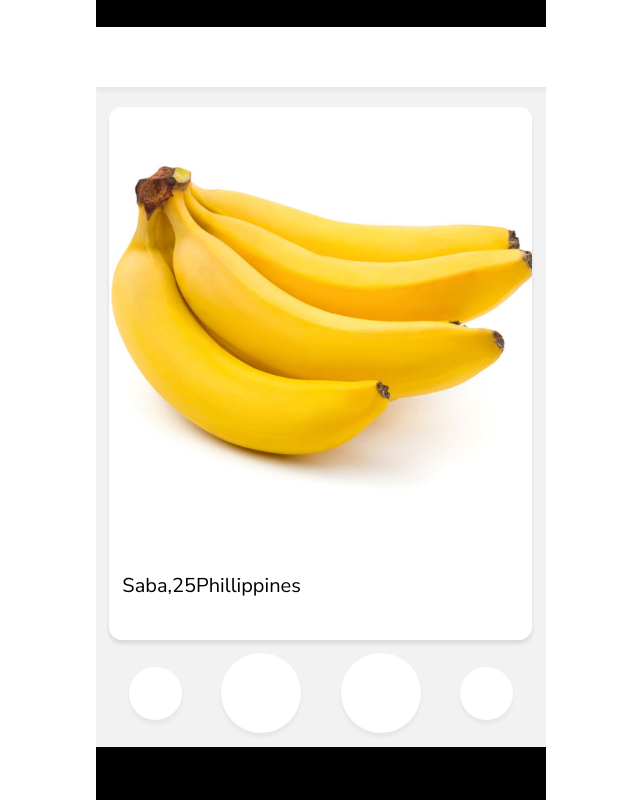
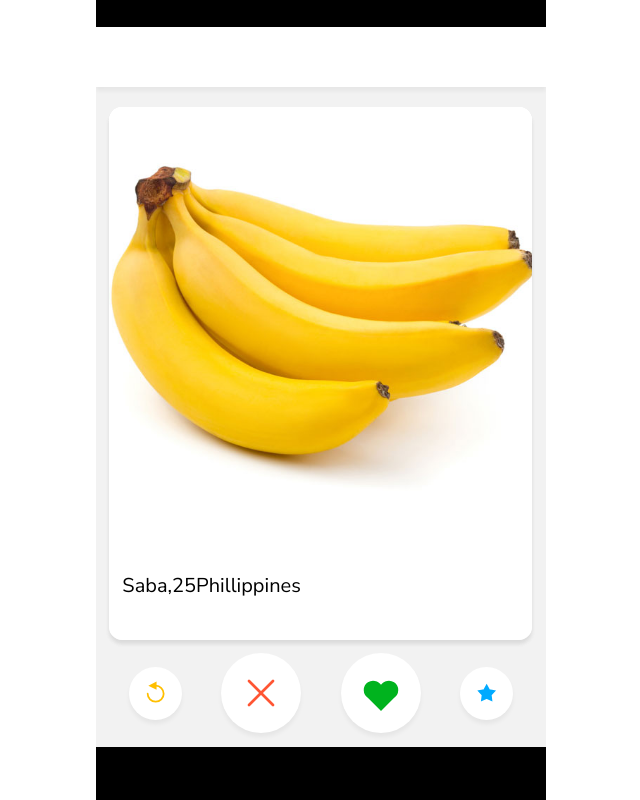
Before and after one commit to surma/tinderforbananas.com, a plain HTML site: page index.html in a window 1280 px wide. Shown: the whole page, without its empty margins (319-959 px from the left). Drawn offline with Linux system fonts and the light colour scheme.

Commit message:
Add icons to buttons

```diff
--- a/index.html
+++ b/index.html
@@ -30,12 +30,55 @@
       </tinderforbananas-item>
       <nav class="view--swipelist__controls">
         <button class="control control--small control--undo">
+          <svg xmlns="http://www.w3.org/2000/svg" viewBox="-50 -50 100 100" preserveAspectRatio="xMidYMid meet">
+            <path fill="none" d="
+              M -15 0
+              A 15 15 0 1 0 0 -15
+            " />
+            <path d="
+              M 0 -15
+              L 0 -20
+              L -10 -15
+              L 0 -10
+              z
+            " />
+          </svg>
+          </svg>
         </button>
         <button class="control control--big control--nope">
+          <svg xmlns="http://www.w3.org/2000/svg" viewBox="-50 -50 100 100" preserveAspectRatio="xMidYMid meet">
+            <line x1="-15" y1="-15" x2="15" y2="15" />
+            <line x1="15" y1="-15" x2="-15" y2="15" />
+          </svg>
         </button>
         <button class="control control--big control--like">
+          <svg xmlns="http://www.w3.org/2000/svg" viewBox="-50 -50 100 90" preserveAspectRatio="xMidYMid meet">
+            <path d="
+              M 0 15
+              L -15 0
+              A 10 10 0 1 1 0 -10
+              A 10 10 0 1 1 15 0
+              L 15 0
+              z
+            " />
+          </svg>
         </button>
         <button class="control control--small control--superlike">
+          <svg xmlns="http://www.w3.org/2000/svg" viewBox="-50 -50 100 100" preserveAspectRatio="xMidYMid meet">
+            <path  d="
+              M 0.000 8.000
+              L 8.817 12.135
+              L 7.608 2.472
+              L 14.266 -4.635
+              L 4.702 -6.472
+              L 0.000 -15.000
+              L -4.702 -6.472
+              L -14.266 -4.635
+              L -7.608 2.472
+              L -8.817 12.135
+              z
+            " />
+          </svg>
         </button>
       </nav>
     </section>
--- a/styles.css
+++ b/styles.css
@@ -14,6 +14,7 @@
   --app__item__details__padding: calc(32 / var(--device__height));
   --app__header__margin: calc(48 / var(--device__height));
   --app__control__padding: calc(32 / var(--device__height));
+  --app__control__line: calc(8 / var(--device__height));
   --app__action__padding: calc(32 / var(--device__height));
   --app__action__border: calc(10 / var(--device__height));
   --app__action__size: calc(72 / var(--device__height));
@@ -30,6 +31,7 @@
   --app__action--nope__color: hsla(10, 100%, 60%, 1);
   --app__action--like__color: hsla(130, 100%, 35%, 1);
   --app__action--superlike__color: hsla(200, 100%, 50%, 1);
+  --app__control--undo__color: hsla(45, 100%, 50%, 1);
 }
 * {
   box-sizing: border-box;
@@ -174,6 +176,12 @@
   border: 0;
   padding: 0;
 }
+.tinderforbananas .control svg {
+  width: 100%;
+  height: 100%;
+  stroke-linecap: round;
+  stroke-width: calc(var(--app__control__line) * 100vh);
+}
 .tinderforbananas .control.control--big {
   width: calc(var(--app__control--big__size) * 100vh);
   height: calc(var(--app__control--big__size) * 100vh);
@@ -182,3 +190,19 @@
   width: calc(var(--app__control--small__size) * 100vh);
   height: calc(var(--app__control--small__size) * 100vh);
 }
+.tinderforbananas .control.control--nope svg {
+  stroke: var(--app__action--nope__color);
+  fill: var(--app__action--nope__color);
+}
+.tinderforbananas .control.control--like svg {
+  stroke: var(--app__action--like__color);
+  fill: var(--app__action--like__color);
+}
+.tinderforbananas .control.control--superlike svg {
+  stroke: var(--app__action--superlike__color);
+  fill: var(--app__action--superlike__color);
+}
+.tinderforbananas .control.control--undo svg {
+  stroke: var(--app__control--undo__color);
+  fill: var(--app__control--undo__color);
+}
```
